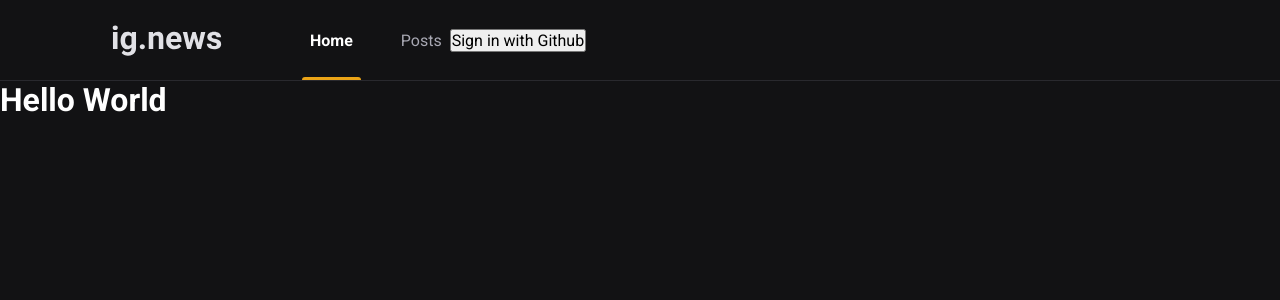
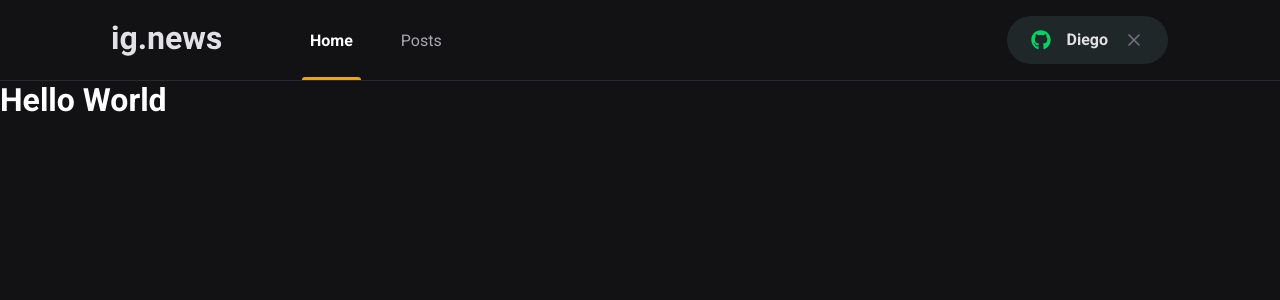
Before and after one commit to diogopaes/ignews, a Next.js app: page / in a window 1280 px wide. Shown: the top 300 px of the page. Built offline with nearby package versions, Linux system fonts and the light colour scheme.

Commit message:
stylized button sign in

```diff
--- a/src/components/Header/styles.module.scss
+++ b/src/components/Header/styles.module.scss
@@ -55,4 +55,8 @@
             }
         }
     }
+
+    button{
+        margin-left: auto;
+    }
 }
--- a/src/components/SignInButton/index.tsx
+++ b/src/components/SignInButton/index.tsx
@@ -1,8 +1,21 @@
+import { FaGithub } from 'react-icons/fa';
+import { FiX } from 'react-icons/fi';
 
 import styles from './styles.module.scss'
 
 export function SignInButton(){
-    return(
-        <button type="button">Sign in with Github</button>
-    )
+    const isUserLoggedIn = true;
+
+    return isUserLoggedIn ? (
+        <button type="button" className={styles.btn}>
+            <FaGithub color="#04d361"/>
+            Diego
+            <FiX color="#737380" className={styles.closeIcon}/>
+        </button>
+    ): (
+        <button type="button" className={styles.btn}>
+            <FaGithub color="#eba417"/>
+            Sign in
+        </button>
+    );
 }
--- a/src/components/SignInButton/styles.module.scss
+++ b/src/components/SignInButton/styles.module.scss
@@ -0,0 +1,34 @@
+.btn{
+    height: 3rem;
+    padding: 0 1.5rem;
+    border: 0;
+    display: flex;
+    align-items: center;
+    justify-content: center;
+    background-color: var(--gray-850);
+    border-radius: 3rem;
+    font-weight: bold;
+    font-size: 1rem;
+    line-height: 1.188rem;
+    color: var(--gray-100);
+
+    transition: all 0.2s;
+
+    svg{
+        width: 20px;
+        height: 20px;
+
+        &:first-child{
+            margin-right: 1rem;
+        }
+
+        &.closeIcon{
+            margin-left: 1rem;
+        }
+    }
+
+    &:hover{
+        background-color: var(--white);
+        color: var(--gray-850);
+    }
+}
--- a/src/styles/global.scss
+++ b/src/styles/global.scss
@@ -10,6 +10,7 @@
     --gray-100: #e1e1e6;
     --gray-300: #a8a8b3;
     --gray-800: #29292e;
+    --gray-850: #1F2729;
     --gray-900: #121214;
 
     --cyan-500: #61dafb;
```
